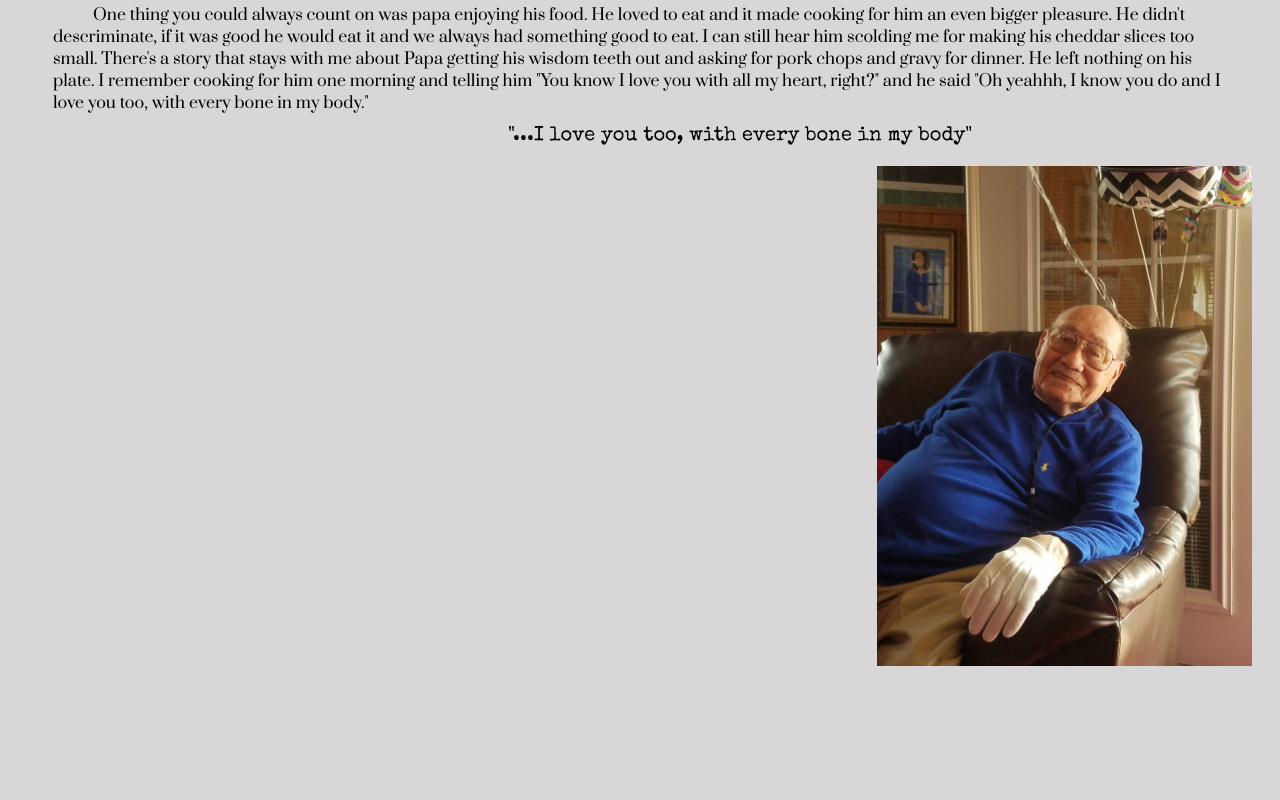
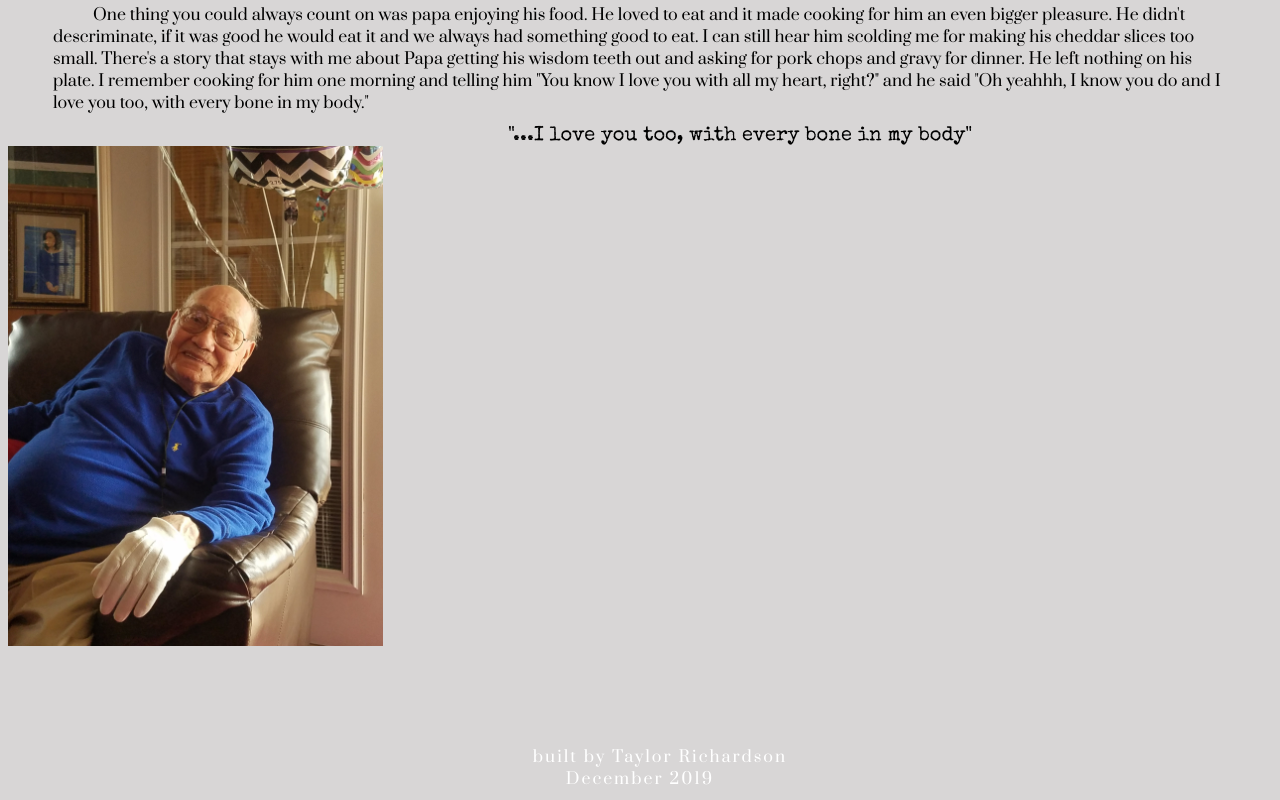
Before and after one commit to tmrich212/TheBrowns, a plain HTML site: page HTML/reginald.html in a window 1280 px wide. Shown: the part 529-1329 px from the top of the page. Before the commit the page ends 1215 px from the top, so only its background shows below. Drawn offline with nearby package versions, Linux system fonts and the light colour scheme; a web font is replaced by a local one.

Commit message:
howdy init

```diff
--- a/HTML/reginald.html
+++ b/HTML/reginald.html
@@ -23,12 +23,12 @@
 
 <main>
 
-    <div class="box1">
+    <div class="box">
        <!-- <img src="./resources/papa.jpg" height="380px" width="370px" alt="a picture of Reginald and Alice smiling in their new home" class="">-->
     </div>
 
-
-    <div class="box2">
+<div class='container'>
+    <div class="box1">
         <h2 class="title"></h2>
         <p class="info">
                 Reginald or 'Red' was born on March 23, 1931 in Albermarle, VA to parents Mollie
@@ -65,7 +65,19 @@
             yeahhh, I know you do and I love you too, with every bone in my body."
         </p>
         <quote>"...I love you too, with every bone in my body"</quote>
+    <div class="box2">
+        <img src="./resources/papa.jpg" height="500px" width="auto" alt='Reginald smiles as he celebrates his 87th birthday' class='img'>
     </div>
-    <img src="./resources/papa.jpg" height="500px" width="auto" alt='Reginald smiles as he celebrates his 87th birthday' class='img'>
+</div>
+</div>
+
 </body>
+
+<footer>
+    <p class='footy'>built by Taylor Richardson
+    <br>
+    December 2019
+    </p>
+
+</footer>
 </html>
--- a/HTML/resources/css/style.css
+++ b/HTML/resources/css/style.css
@@ -70,8 +70,6 @@ h2 {
     font-size: 28px;
 }
 
-
-
 .quote, quote{
     text-align: center;
     margin-top: 2px;
@@ -95,12 +93,6 @@ p{
     text-indent: 40px;
 }
 
-.img {
-    float: right;
-    height: 500px;
-    width: auto;
-    margin: 20px;
-}
 
 footer{
     text-align: center;
@@ -115,6 +107,24 @@ footer{
     position: static;
 }
 
+.container {
+    display: grid;
+    flex-direction: column;
+    align-content: space-around;
+    justify-content: space-around;
+    columns: 2;
+    rows: 1;
+}
+
+.box1 {
+    display: inline-block;
+    grid-column: 1 / 2;
+    grid-row: 1 / 1;
+}
+
+.box2 {
+    display: grid;
+}
 @media only screen and (max-width: 600px) {
 
 }
```
Also changed, not shown: HTML/alice.html (+7 -0 lines), HTML/beginning.html (+8 -9 lines), HTML/index.html (+1 -1 lines).
